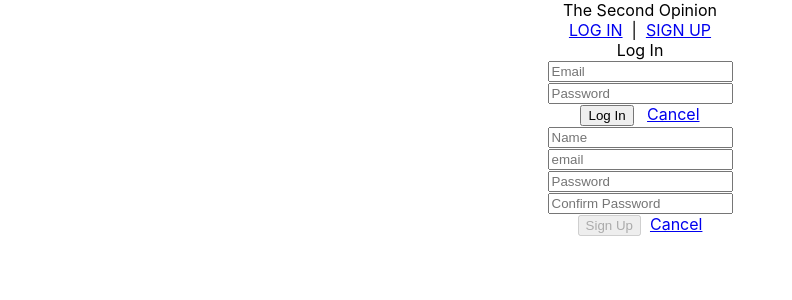
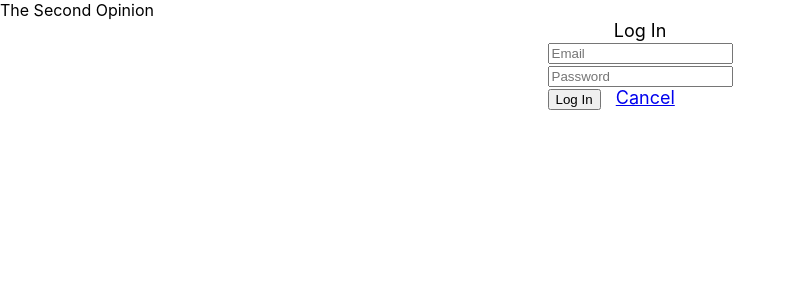
Before and after one commit to R101010/hastore, a React (Create React App) app: page /login in a window 1280 px wide. Shown: the top 300 px of the page, without its empty margins (0-792 px from the left). Built offline with nearby package versions, Linux system fonts and the light colour scheme.

Commit message:
update log in and sign up

```diff
--- a/src/App.js
+++ b/src/App.js
@@ -1,10 +1,11 @@
 import React, {Component} from 'react';
 import './App.css';
-import SignupForm from './components/SignupForm/SignupForm'
-import userService from './utils/userService'
-import {Route, NavLink} from 'react-router-dom';
-import NavBar from './components/NavBar/NavBar'
-import LoginPage from './pages/LoginPage/LoginPage'
+import SignupForm from './components/SignupForm/SignupForm';
+import userService from './utils/userService';
+import { Route, Switch, Redirect } from 'react-router-dom';
+import NavBar from './components/NavBar/NavBar';
+import LoginPage from './pages/LoginPage/LoginPage';
+import SignupPage from './pages/SignupPage/SignupPage';
 
 class App extends React.Component {
   state = {
@@ -22,14 +23,35 @@
 
   render() {
     return (
-      <div className="App">
-        <header> The Second Opinion</header>
-        <NavBar user={this.state.user} handleLogout={this.handleLogout}/>
-        <LoginPage handleSignupOrLogin={this.handleSignupOrLogin} />
-        <SignupForm handleSignupOrLogin={this.handleSignupOrLogin}/>
+      <div>
+        <header className='header-footer'> The Second Opinion</header>
+        <Switch>
+          <Route exact path='/' render={() =>
+            <NavBar
+              user={this.state.user}
+              handleLogout={this.handleLogout}
+            />
+          }/>
+          <Route exact path='/signup' render={({ history }) =>
+            <SignupPage
+              history={history}
+              handleSignupOrLogin={this.handleSignupOrLogin}
+            />
+          }/>
+          <Route exact path='/login' render={({ history }) =>
+            <LoginPage
+              history={history}
+              handleSignupOrLogin={this.handleSignupOrLogin}
+            />
+          }/>
+        </Switch>
       </div>
     );
   }
 }
 
 export default App;
+
+{/* <NavBar user={this.state.user} handleLogout={this.handleLogout}/>
+<LoginPage handleSignupOrLogin={this.handleSignupOrLogin} />
+<SignupForm handleSignupOrLogin={this.handleSignupOrLogin}/> */}
--- /dev/null
+++ b/src/components/NavBar/NavBar.css
@@ -0,0 +1,13 @@
+.NavBar {
+    display: flex;
+    justify-content: center;
+    margin: 0 0 20px;
+}
+
+.NavBar-link {
+    margin: 0 10px;
+}
+
+.NavBar-welcome {
+    color: grey;
+}
--- a/src/components/NavBar/NavBar.jsx
+++ b/src/components/NavBar/NavBar.jsx
@@ -1,5 +1,6 @@
 import React from 'react';
 import {Link } from 'react-router-dom';
+import './NavBar.css';
 
 const NavBar = (props) => {
     let nav = props.user ?
--- /dev/null
+++ b/src/pages/LoginPage/LoginPage.css
@@ -0,0 +1,8 @@
+.LoginPage {
+    font-size: large;
+    display: flex;
+    flex-flow: column nowrap;
+    justify-content: center;
+    align-items: center;
+    margin-bottom: 50px;
+}
--- a/src/pages/LoginPage/LoginPage.jsx
+++ b/src/pages/LoginPage/LoginPage.jsx
@@ -1,6 +1,7 @@
 import React, { Component } from 'react';
 import { Link } from 'react-router-dom';
 import userService from '../../utils/userService'
+import './LoginPage.css';
 
 class LoginPage extends Component {
 
@@ -19,10 +20,8 @@
     try {
       await userService.login(this.state)
       this.props.handleSignupOrLogin();
-
-
+      this.props.history.push('/');
     } catch (err) {
-      // Use a modal or toast in your apps instead of alert
       alert('Invalid Credentials!');
     }
   }
--- /dev/null
+++ b/src/pages/SignupPage/SignupPage.css
@@ -0,0 +1,7 @@
+.SignupPage {
+    display: flex;
+    flex-flow: column nowrap;
+    justify-content: center;
+    align-items: center;
+    margin-bottom: 50px;
+}
--- a/src/pages/SignupPage/SignupPage.jsx
+++ b/src/pages/SignupPage/SignupPage.jsx
@@ -0,0 +1,25 @@
+import React, { Component } from 'react';
+import SignupForm from '../../components/SignupForm/SignupForm';
+import './SignupPage.css';
+
+class SignupPage extends Component {
+  constructor(props) {
+    super(props);
+    this.state = {message: ''}
+  }
+
+  updateMessage = (msg) => {
+    this.setState({message: msg});
+  }
+
+  render() {
+    return (
+      <div className='SignupPage'>
+        <SignupForm {...this.props} updateMessage={this.updateMessage} />
+        <p>{this.state.message}</p>
+      </div>
+    );
+  }
+}
+
+export default SignupPage;
```
Also changed, not shown: src/components/QAndA/QAndA.jsx (deleted).
